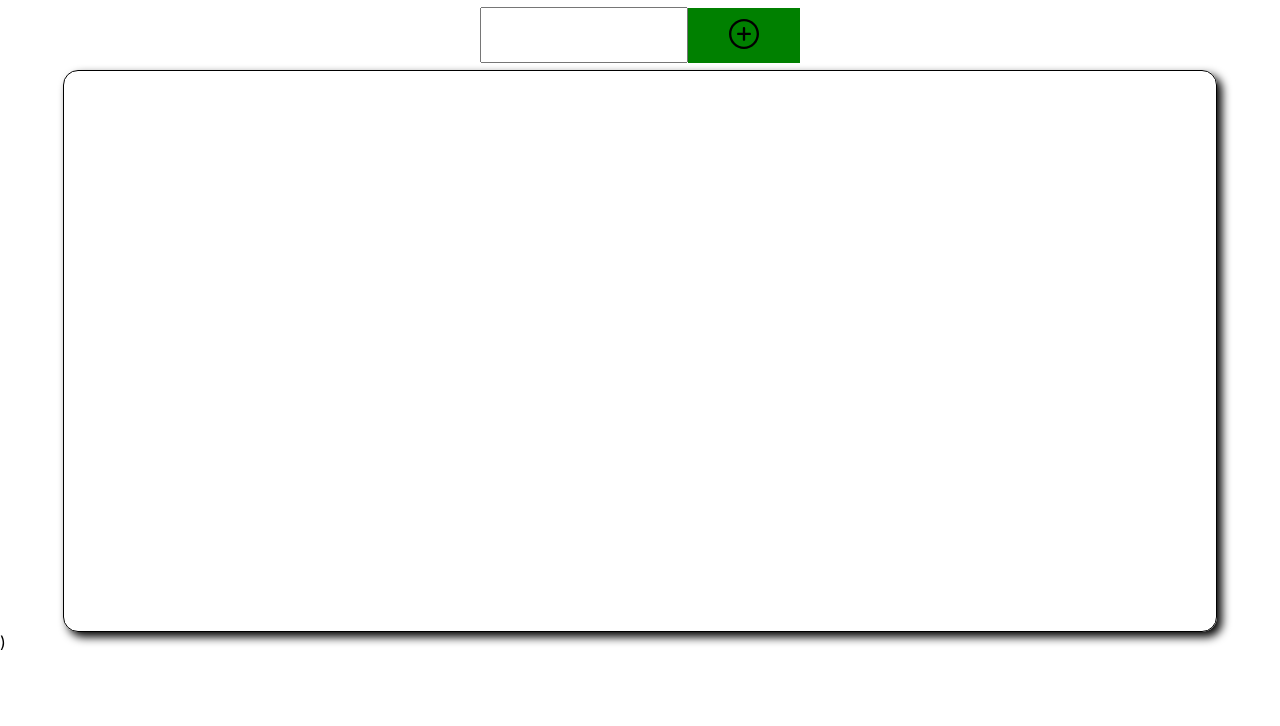
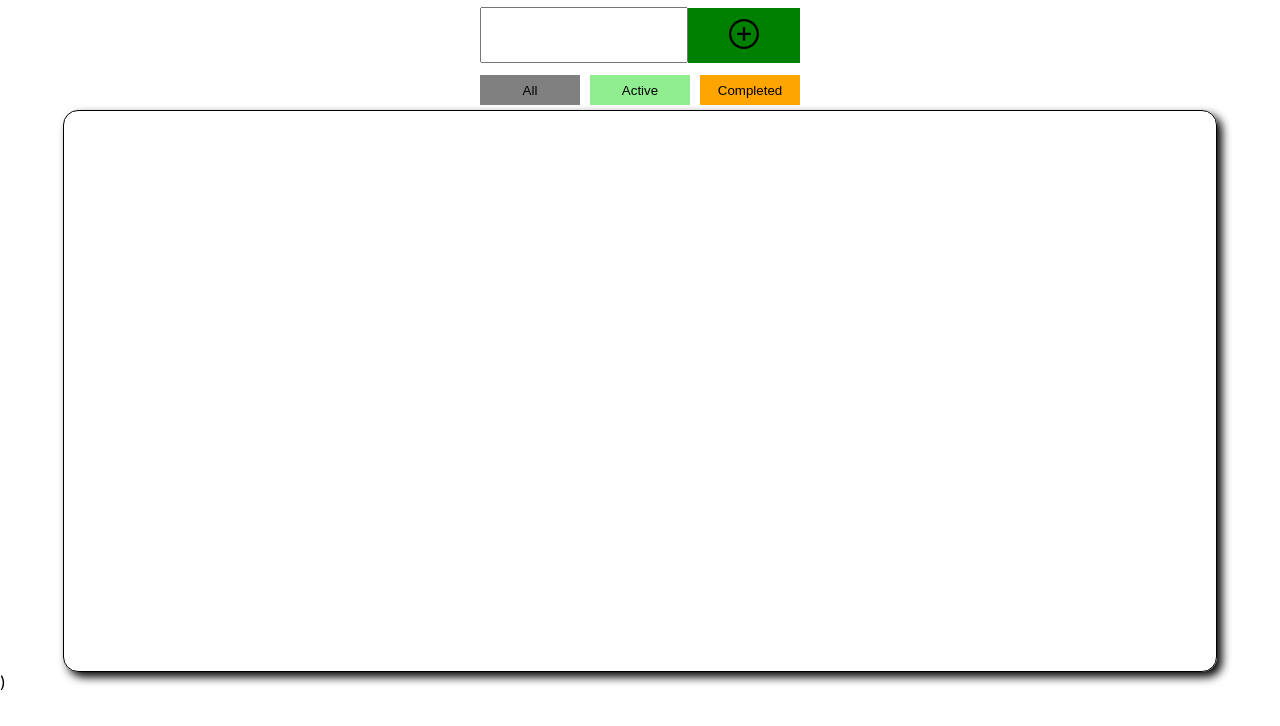
Before and after one commit to Samvel1852/todo, a React (Create React App) app: page / in a window 1280 px wide. Shown: the top 726 px of the page. Built offline with nearby package versions, Linux system fonts and the light colour scheme.

Commit message:
feat: added active, completed and all buttons with their functionallities

```diff
--- a/src/components/button/button.js
+++ b/src/components/button/button.js
@@ -11,10 +11,23 @@ const getStyles = (type) => {
       return styles.Add;
     case "Save":
       return styles.Save;
+    case "All":
+      return styles.All;
+    case "Active":
+      return styles.Active;
+    case "Completed":
+      return styles.Completed;
   }
 };
 
 function Button({ type, onClickHandler, isHidden }) {
+  if (type === "All" || type === "Active" || type === "Completed") {
+    return (
+      <button onClick={onClickHandler} className={getStyles(type)}>
+        {type}
+      </button>
+    );
+  }
   return (
     <button
       hidden={isHidden}
--- a/src/components/button/button.module.css
+++ b/src/components/button/button.module.css
@@ -23,9 +23,39 @@
   padding: 5px;
 }
 
+.All {
+  width: 100px;
+  height: 30px;
+  border: 0;
+  padding: 5px;
+  margin: 5px;
+  background-color: gray;
+}
+
+.Active {
+  width: 100px;
+  height: 30px;
+  border: 0;
+  padding: 5px;
+  margin: 5px;
+  background-color: lightgreen;
+}
+
+.Completed {
+  width: 100px;
+  height: 30px;
+  border: 0;
+  padding: 5px;
+  margin: 5px;
+  background-color: orange;
+}
+
 .Add:hover,
 .Edit:hover,
 .Delete:hover,
-.Save:hover {
+.Save:hover,
+.All:hover,
+.Active:hover,
+.Completed:hover {
   cursor: pointer;
 }
--- a/src/components/card/card.js
+++ b/src/components/card/card.js
@@ -15,7 +15,6 @@ const Card = ({
 }) => {
   return (
     <div className={done ? styles.DoneCard : styles.Card}>
-      {console.log(taskId)}
       <textarea
         onClick={() => handleActiveDoneToggle(taskId)}
         type="textarea"
--- a/src/containers/todo/todo.js
+++ b/src/containers/todo/todo.js
@@ -7,6 +7,7 @@ import styles from "./todo.module.css";
 class Todo extends Component {
   static id = 3;
   state = {
+    mainList: [],
     lists: [],
     currentCardValue: "",
     mainInputValue: "",
@@ -21,7 +22,7 @@ class Todo extends Component {
       editing: true,
     };
     newLists.push(newTodo);
-    this.setState({ lists: newLists });
+    this.setState({ lists: newLists, mainList: newLists });
   };
 
   handleEditCard = (cardId) => {
@@ -52,6 +53,24 @@ class Todo extends Component {
     this.setState({ lists: newLists });
   };
 
+  onlyActiveCards = () => {
+    this.setState({
+      lists: this.state.mainList.filter((card) => card.done === false),
+    });
+  };
+
+  allCards = () => {
+    this.setState({
+      lists: this.state.mainList,
+    });
+  };
+
+  onlyCompletedCards = () => {
+    this.setState({
+      lists: this.state.mainList.filter((card) => card.done === true),
+    });
+  };
+
   render() {
     return (
       <>
@@ -61,6 +80,11 @@ class Todo extends Component {
             type="addTodo"
           />
           <Button onClickHandler={this.createTodo} type="Add" />
+        </div>
+        <div className={styles.AllActiveCompletedBtnsDiv}>
+          <Button onClickHandler={this.allCards} type="All" />
+          <Button onClickHandler={this.onlyActiveCards} type="Active" />
+          <Button onClickHandler={this.onlyCompletedCards} type="Completed" />
         </div>
         <Cards
           handleDeleteCard={this.handleDeleteCard}
--- a/src/containers/todo/todo.module.css
+++ b/src/containers/todo/todo.module.css
@@ -5,3 +5,8 @@
   align-items: center;
   margin: 10px;
 }
+
+.AllActiveCompletedBtnsDiv {
+  display: flex;
+  justify-content: center;
+}
```
